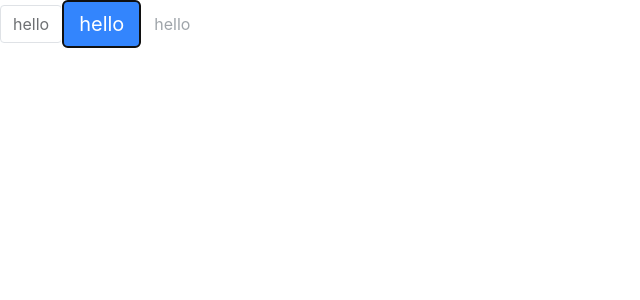
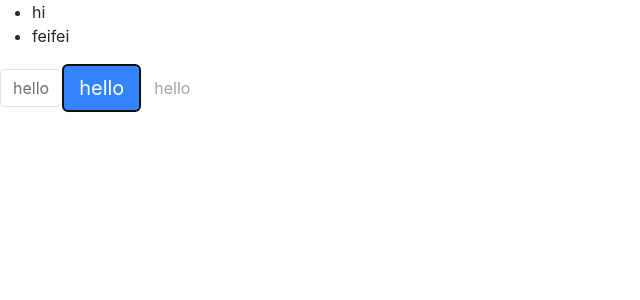
Before and after one commit to feidudu1/yyf_antd, a React (Create React App) app: page / in a window 1280 px wide. Shown: the top 300 px of the page, without its empty margins (0-640 px from the left). Built offline with nearby package versions, Linux system fonts and the light colour scheme.

Commit message:
[menu]初始化

```diff
--- a/src/App.tsx
+++ b/src/App.tsx
@@ -1,9 +1,21 @@
 import React from "react";
 import Button, { ButtonType, ButtonSize } from "./components/Button/button";
-
+import { Menu, MenuItem } from "./components/Menu/index";
 function App() {
   return (
     <div className="App">
+      <div title={"menu_test"}>
+        <Menu
+          defaultIndex={0}
+          onSelect={(index) => {
+            console.log("select " + index);
+          }}
+        >
+          <MenuItem index={0}>hi</MenuItem>
+          <MenuItem index={1}>feifei</MenuItem>
+        </Menu>
+      </div>
+      <div title={"button_test"}>
         <Button disabled>hello</Button>
         <Button btnType={ButtonType.Primary} size={ButtonSize.Large} autoFocus>
           hello
@@ -12,6 +24,7 @@ function App() {
           hello
         </Button>
       </div>
+    </div>
   );
 }
 
--- /dev/null
+++ b/src/components/Menu/context.ts
@@ -0,0 +1,14 @@
+import { createContext } from "react";
+
+export type TSelectCallback = (selectedIndex: number) => void;
+
+export interface IMenuContext {
+  index: number;
+  onSelect?: TSelectCallback;
+}
+
+const MenuContext = createContext<IMenuContext>({
+  index: 0,
+});
+
+export default MenuContext;
--- /dev/null
+++ b/src/components/Menu/index.tsx
@@ -0,0 +1,4 @@
+import Menu from "./menu";
+import MenuItem from "./menuItem";
+
+export { Menu, MenuItem };
--- /dev/null
+++ b/src/components/Menu/menu.tsx
@@ -0,0 +1,50 @@
+import React, { useState } from "react";
+import classNames from "classnames";
+import MenuContext, { TSelectCallback, IMenuContext } from "./context";
+
+type TMode = "vertical" | "horizontal";
+
+export interface IMenuProps {
+  defaultIndex?: number;
+  mode?: TMode;
+  className?: string;
+  onSelect?: TSelectCallback;
+  style?: React.CSSProperties;
+}
+
+const Menu: React.FC<IMenuProps> = (props) => {
+  const { children, defaultIndex, mode, onSelect, className, style } = props;
+
+  const classes = classNames("menu", className, {
+    ["vertical"]: mode === "vertical",
+  });
+
+  const [activeIndex, setActiveIndex] = useState(defaultIndex);
+
+  const handleClick = (index: number) => {
+    setActiveIndex(index);
+    if (onSelect) {
+      onSelect(index);
+    }
+  };
+
+  const passedContext: IMenuContext = {
+    index: activeIndex || 0,
+    onSelect: handleClick,
+  };
+
+  return (
+    <ul style={style} className={classes}>
+      <MenuContext.Provider value={passedContext}>
+        {children}
+      </MenuContext.Provider>
+    </ul>
+  );
+};
+
+Menu.defaultProps = {
+  defaultIndex: 0,
+  mode: "horizontal",
+};
+
+export default Menu;
--- /dev/null
+++ b/src/components/Menu/menuItem.tsx
@@ -0,0 +1,39 @@
+import React, { useContext } from "react";
+import classNames from "classnames";
+import MenuContext from "./context";
+
+export interface IMenuItemProps {
+  disabled?: boolean;
+  className?: string;
+  style?: React.CSSProperties;
+  index: number;
+}
+
+const MenuItem: React.FC<IMenuItemProps> = (props) => {
+  const { disabled, className, style, index, children } = props;
+
+  const context = useContext(MenuContext);
+
+  const classes = classNames("menu-item", className, {
+    "is-disabled": disabled,
+    "is-active": context.index === index,
+  });
+
+  const handleClick = () => {
+    if (context.onSelect && !disabled) {
+      context.onSelect(index);
+    }
+  };
+
+  return (
+    <li key={index} className={classes} style={style} onClick={handleClick}>
+      {children}
+    </li>
+  );
+};
+
+MenuItem.defaultProps = {
+  disabled: false,
+};
+
+export default MenuItem;
```
Lines whose indentation alone changed are shown as unchanged.
